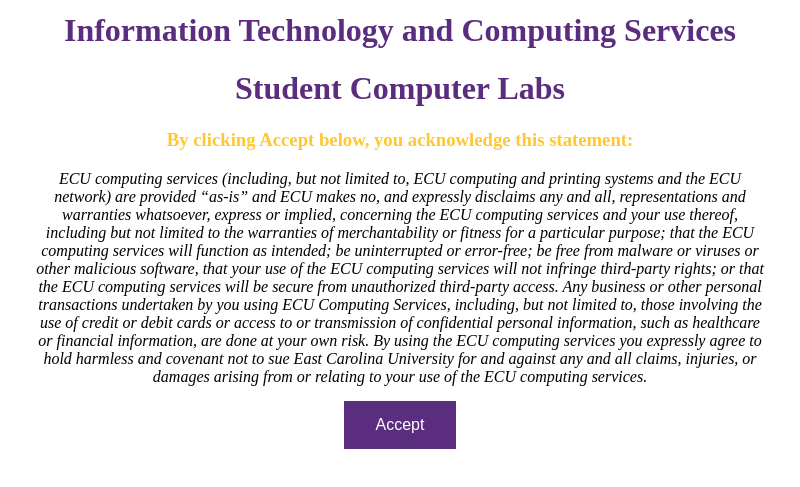
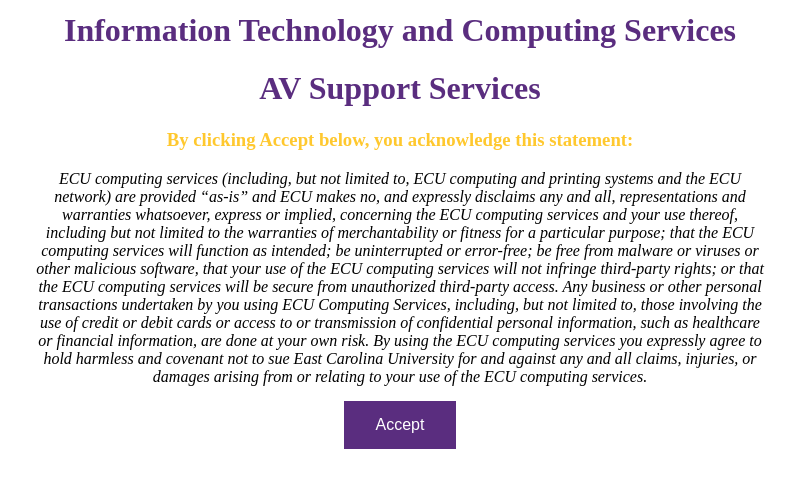
Before and after one commit to caycehouse/policy-banner-ecu, an Electron app: page index.html in a window 800 px wide. Shown: the part 141-628 px from the top of the page. Drawn offline with Linux system fonts and the light colour scheme.

Commit message:
Changed department section

```diff
--- a/index.html
+++ b/index.html
@@ -12,7 +12,7 @@
 <body id="app">
     <img src="logo.png" />
     <h1>Information Technology and Computing Services</h1>
-    <h1>Student Computer Labs</h1>
+    <h1>AV Support Services</h1>
     <h3>By clicking Accept below, you acknowledge this statement:</h3>
     <i>
         ECU computing services (including, but not limited to, ECU computing and
```
